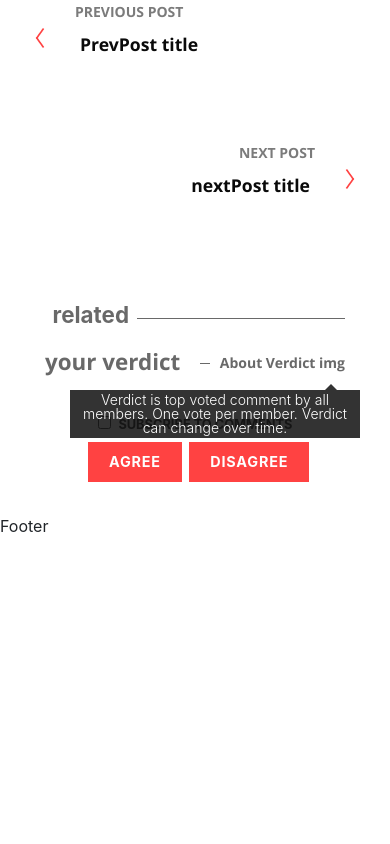
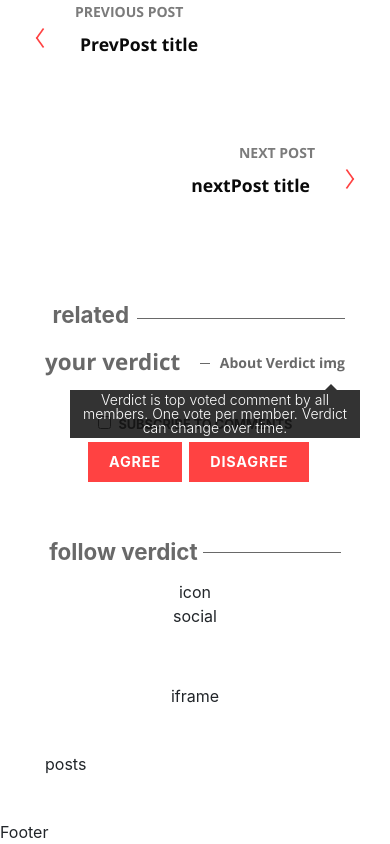
Before and after one commit to anton-wp/News, a Nuxt app: page /singlePost in a window 390 px wide. Shown: the part 2652-3496 px from the top of the page. Before the commit the page ends 3190 px from the top, so only its background shows below. Built offline with nearby package versions, Linux system fonts and the light colour scheme.

Commit message:
singlrPost2

```diff
--- a/components/singlePost/prevNext.vue
+++ b/components/singlePost/prevNext.vue
@@ -4,8 +4,8 @@
       <div class="link-wrapper">
         <i class="icons color-primary angle-left">
           <svg id="angle-left" viewBox="0 0 16 38" xmlns:xlink="http://www.w3.org/1999/xlink">
-            <path fillrule="evenodd" d="M 13.5-0C 13.5-0 16.01 1.74 16.01 1.74 16.01 1.74 2.5 20.8 2.5 20.8 2.5 20.8-0.01 19.06-0.01 19.06-0.01 19.06 13.5-0 13.5-0Z"></path>
-            <path fillrule="evenodd" d="M-0.01 18.94C-0.01 18.94 2.5 17.2 2.5 17.2 2.5 17.2 16.01 36.26 16.01 36.26 16.01 36.26 13.5 38 13.5 38 13.5 38-0.01 18.94-0.01 18.94Z"></path>
+            <path fillrule="evenodd" d="M 13.5-0C 13.5-0 16.01 1.74 16.01 1.74 16.01 1.74 2.5 20.8 2.5 20.8 2.5 20.8-0.01 19.06-0.01 19.06-0.01 19.06 13.5-0 13.5-0Z" />
+            <path fillrule="evenodd" d="M-0.01 18.94C-0.01 18.94 2.5 17.2 2.5 17.2 2.5 17.2 16.01 36.26 16.01 36.26 16.01 36.26 13.5 38 13.5 38 13.5 38-0.01 18.94-0.01 18.94Z" />
           </svg>
         </i>
         <div class="info info-left">
@@ -28,8 +28,8 @@
         </div>
         <i class="icons color-primary angle-right">
           <svg id="angle-right" viewBox="0 0 16 38" xmlns:xlink="http://www.w3.org/1999/xlink">
-            <path fillrule="evenodd" d="M 2.5 38C 2.5 38-0.01 36.26-0.01 36.26-0.01 36.26 13.5 17.2 13.5 17.2 13.5 17.2 16.01 18.94 16.01 18.94 16.01 18.94 2.5 38 2.5 38Z"></path>
-            <path fillrule="evenodd" d="M 16.01 19.06C 16.01 19.06 13.5 20.8 13.5 20.8 13.5 20.8-0.01 1.74-0.01 1.74-0.01 1.74 2.5-0 2.5-0 2.5-0 16.01 19.06 16.01 19.06Z"></path>
+            <path fillrule="evenodd" d="M 2.5 38C 2.5 38-0.01 36.26-0.01 36.26-0.01 36.26 13.5 17.2 13.5 17.2 13.5 17.2 16.01 18.94 16.01 18.94 16.01 18.94 2.5 38 2.5 38Z" />
+            <path fillrule="evenodd" d="M 16.01 19.06C 16.01 19.06 13.5 20.8 13.5 20.8 13.5 20.8-0.01 1.74-0.01 1.74-0.01 1.74 2.5-0 2.5-0 2.5-0 16.01 19.06 16.01 19.06Z" />
           </svg>
         </i>
       </div>
--- /dev/null
+++ b/components/universal-components/followBlock.vue
@@ -0,0 +1,154 @@
+<template>
+  <div class="container-fluid follow">
+    <div class="wrapper-title-follow">
+      <h5>
+        <span>
+          follow verdict
+        </span>
+      </h5>
+    </div>
+    <div class="col-12 social-links">
+      <div class="row socialBlock">
+        <div>
+          <div class="social-icon-round text-center">
+            icon social
+            <!-- <img class="social-icon-in-menu" src={{getIcon(icon.linkName)}} /> -->
+          </div>
+        </div>
+      </div>
+    </div>
+    <div id="follow">
+      <div class="row">
+        <div class="col-12 text-center">
+          iframe
+          <!-- <div class="fb-page medium-order-3 tablet-order-2 fb_iframe_widget"
+            data-href="https://www.facebook.com/VerdictNews/" data-width="100%" data-height="180" data-small-header="true"
+            data-adapt-container-width="true" data-hide-cover="false" data-show-facepile="true" fb-xfbml-state="rendered"
+            fb-iframe-plugin-query="adapt_container_width=true&amp;app_id=232569150656491&amp;container_width=500&amp;height=180&amp;hide_cover=false&amp;href=https%3A%2F%2Fwww.facebook.com%2FVerdictNews%2F&amp;locale=en_GB&amp;sdk=joey&amp;show_facepile=true&amp;small_header=true&amp;width=500px">
+            <span id="fb2" style="vertical-align: bottom; width: 500px; height: 121px;">
+              <iframe id="fb" name="f1693d670ecf8c4" height="180px" title="fb:page Facebook Social Plugin" frameborder="0"
+                allowtransparency="true" allowfullscreen="true" scrolling="no" allow="encrypted-media"
+                src="https://www.facebook.com/v2.11/plugins/page.php?adapt_container_width=true&amp;app_id=232569150656491&amp;channel=https%3A%2F%2Fstaticxx.facebook.com%2Fconnect%2Fxd_arbiter.php%3Fversion%3D45%23cb%3Df5465c3e893ec%26domain%3Dverdict.org%26origin%3Dhttps%253A%252F%252Fverdict.org%252Ff298448ffc54b04%26relation%3Dparent.parent&amp;container_width=500&amp;height=180&amp;hide_cover=false&amp;href=https%3A%2F%2Fwww.facebook.com%2FVerdictNews%2F&amp;locale=en_GB&amp;sdk=joey&amp;show_facepile=true&amp;small_header=true&amp;width=500px"
+                style="border: none; visibility: visible; width: 500px; height: 121px;" class="">
+              </iframe>
+            </span>
+          </div> -->
+        </div>
+      </div>
+    </div>
+    <div class="col-12">
+      posts
+      <!-- <vrd-swp></vrd-swp> -->
+    </div>
+  </div>
+</template>
+
+<style lang="scss" scoped>
+  @import "../../assets/utils/variables";
+  @import "../../assets/utils/colors";
+
+  .follow {
+  // font-family: 'Open Sans', Helvetica Neue,Helvetica,Roboto,Arial,sans-serif;
+  margin-bottom: 44px;
+  position: sticky;
+  top: 97px;
+  display: block;
+  margin-top: 30px;
+  padding-left: 0;
+  padding-right: 0;
+
+  .row {
+    margin-bottom: 44px;
+  }
+
+  .wrapper-title-follow {
+    padding: 0 10px;
+
+    h5 {
+      // font-family: 'Open Sans', Helvetica Neue,Helvetica,Roboto,Arial,sans-serif;
+      color: #696969;
+      font-weight: 700;
+      line-height: 16px;
+      font-size: 1.4em;
+      margin-bottom: 20px;
+      // letter-spacing: 1px;
+      position: relative;
+
+      span {
+        background-color: $white;
+        position: relative;
+        z-index: 2;
+        padding-right: 5px;
+      }
+      &::after {
+        content: '';
+        position: absolute;
+        display: block;
+        top: 8px;
+        height: 1px;
+        width: 100%;
+        background-color: $doveGray;
+        z-index: 1;
+      }
+    }
+  }
+
+  .social-links {
+    margin-bottom: 2.2em;
+
+    .instagram { background-color: $millbrook; };
+
+    .twitter { background-color: $pictonBlue; };
+
+    .feed { background-color: $flamingo; };
+
+    .pinterest { background-color: $cardinal; };
+
+    .news-icon { background-color: $lochmara; };
+
+    .facebook { background-color: $chambray; };
+
+    .feedburner { background-color: $feedburner; };
+
+    .socialBlock {
+      justify-content: space-around;
+
+      @media (max-width: 992px) {
+        justify-content: space-between;
+      }
+
+      @media (max-width: 576px) {
+        justify-content: space-around;
+      }
+    }
+
+    .social-icon-round {
+      width: 45px;
+      height: 45px;
+      border-radius: 25px;
+      position: relative;
+      margin: 0 auto 15px;
+      cursor: pointer;
+
+      .social-icon-in-menu {
+        position: absolute;
+        top: 50%;
+        left: 50%;
+        transform: translate(-50%, -50%);
+        width: 30px;
+        height: 30px;
+        cursor: pointer;
+      }
+    }
+  }
+}
+
+@media (max-width: 480px) {
+  .follow {
+    .wrapper-title-follow {
+      padding: 0 1.2em;
+    }
+  }
+}
+
+</style>
--- a/pages/singlePost.vue
+++ b/pages/singlePost.vue
@@ -232,11 +232,10 @@
               </div>
             </div>
           </div>
-          <!-- <div class="col-lg-4">
-
-            <vrd-fbc [post]="true"></vrd-fbc>
-
-          </div> -->
+          <div class="col-lg-4">
+            <follow />
+            <!-- <vrd-fbc [post]="true"></vrd-fbc> -->
+          </div>
         </div>
       </div>
     </div>
@@ -245,10 +244,12 @@
 
 <script>
 import PrevNext from '~/components/singlePost/prevNext.vue'
+import Follow from '~/components/universal-components/followBlock.vue'
 
 export default {
   components: {
-    PrevNext
+    PrevNext,
+    Follow
   }
 }
 </script>
```
